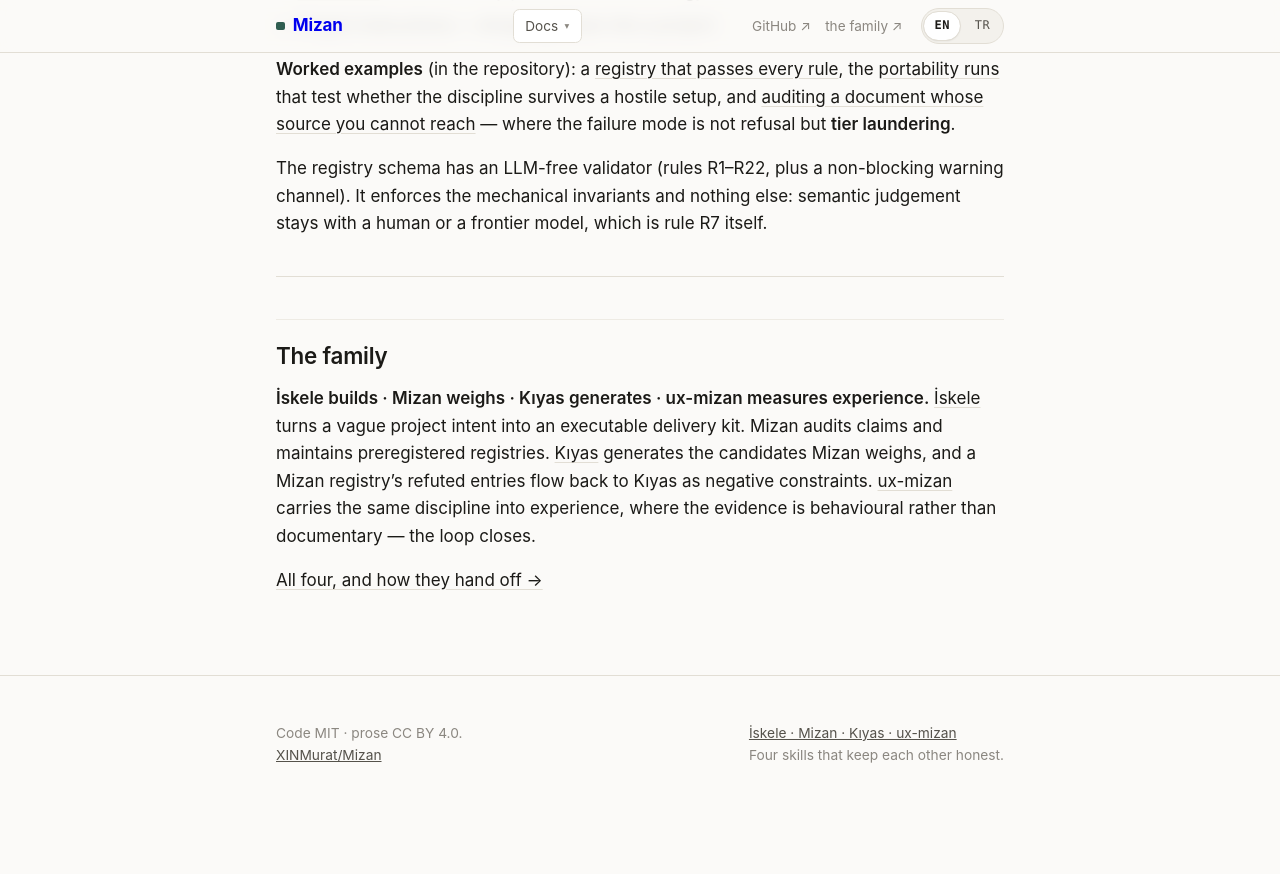
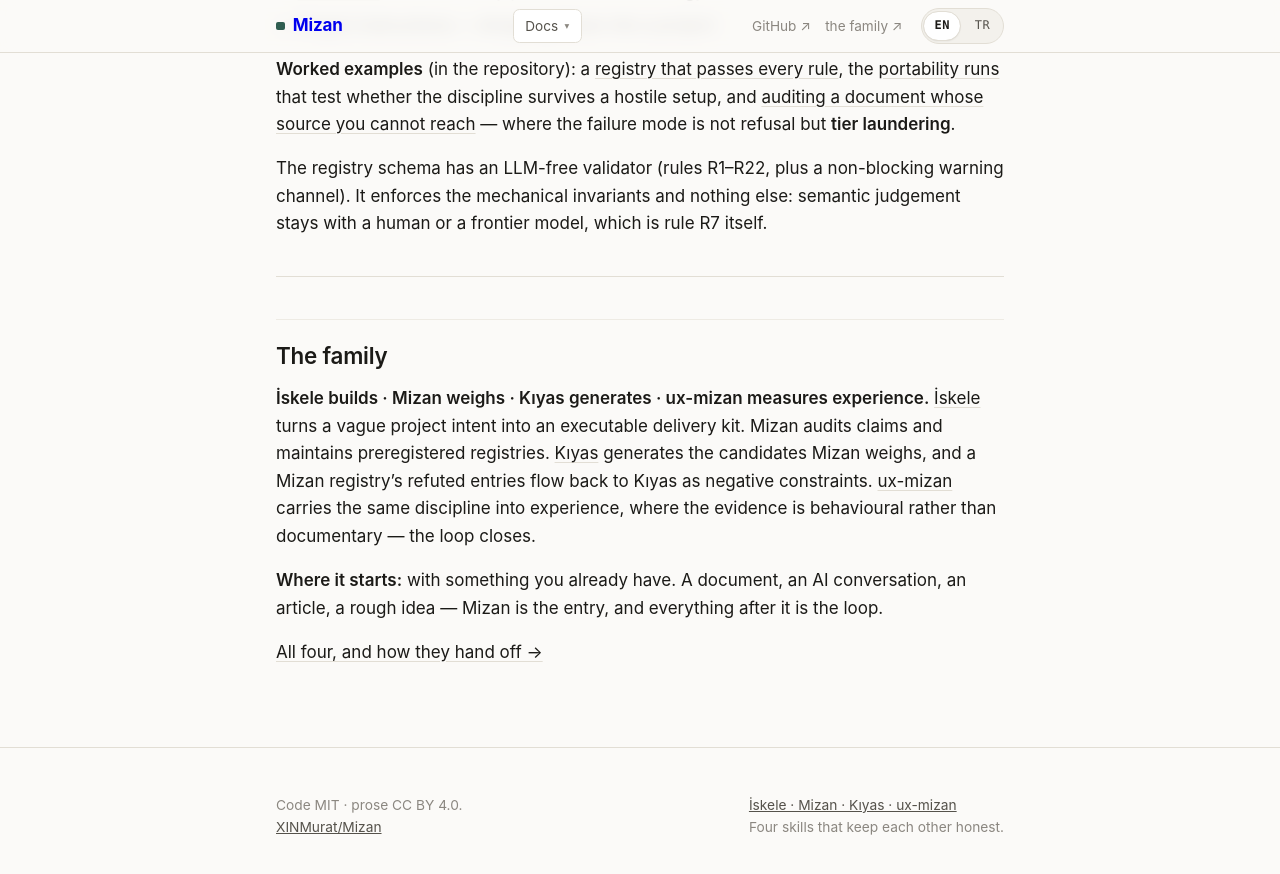
Before and after one commit to XINMurat/Mizan, a Jekyll site: the page built from docs/index.md, in a window 1280 px wide and 900 px high, scrolled down 746 px. Shown: the top 874 px of the window. Built offline with Jekyll 4.4.1, drawn with Linux system fonts in a browser that asks for light colours; before the commit the page ends 1574 px from its top, so only the background shows below that.

Commit message:
docs: say where the loop starts
The family page's chain diagram was missing the system's entry -- something you
already have, audited first. Mizan is that entry, and its own index did not say
so either. One line, both languages.

(The escape itself is recorded in the product registry as ESC-M001, class_ref
checklist item 12; that file is local.)

Co-Authored-By: Claude Opus 5 <noreply@anthropic.com>

```diff
--- a/docs/index.md
+++ b/docs/index.md
@@ -103,6 +103,10 @@ negative constraints. [ux-mizan](https://github.com/XINMurat/ux-mizan) carries
 the same discipline into experience, where the evidence is behavioural rather
 than documentary — the loop closes.
 
+**Where it starts:** with something you already have. A document, an AI
+conversation, an article, a rough idea — Mizan is the entry, and everything
+after it is the loop.
+
 [All four, and how they hand off →](https://xinmurat.github.io/)
 
 </div>
@@ -119,6 +123,9 @@ adayları üretir; Mizan registry'sindeki reddedilen kayıtlar da negatif kısı
 olarak Kıyas'a geri akar. [ux-mizan](https://github.com/XINMurat/ux-mizan) aynı
 disiplini kanıtın belgesel değil davranışsal olduğu alana taşır — döngü kapanır.
 
+**Nereden başlar:** elinizde zaten olan bir şeyle. Bir doküman, bir YZ sohbeti,
+bir makale, ham bir fikir — giriş Mizan'dır, ondan sonrası döngüdür.
+
 [Dördü ve nasıl devrettikleri →](https://xinmurat.github.io/)
 
 </div>
```
